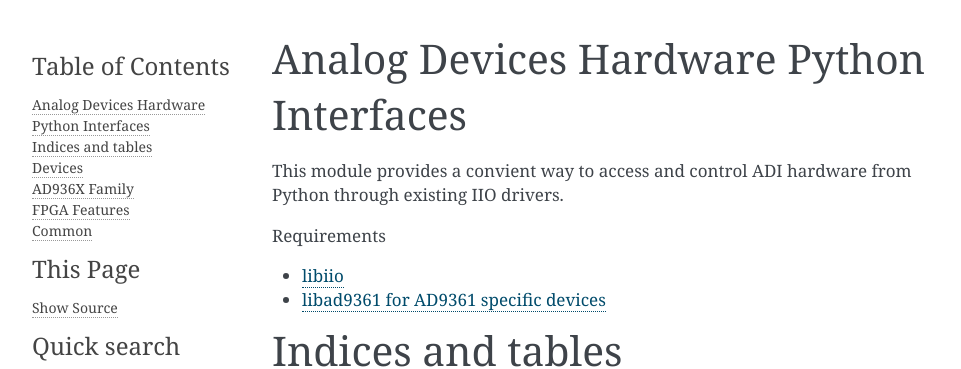
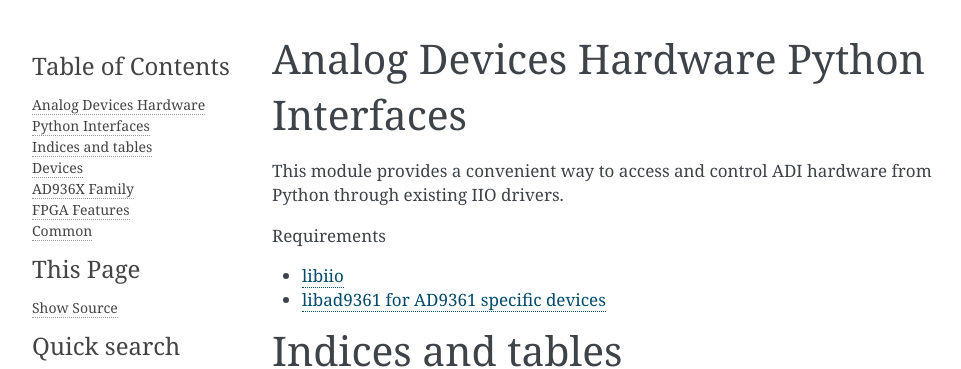
Before and after one commit to tfcollins/PythonInterfaces, a Sphinx documentation site: the page built from doc/source/index.rst, in a window 1280 px wide. Shown: the top 369 px of the page, without its empty margins (148-1109 px from the left). Built offline with Sphinx 7.4.7, drawn with Linux system fonts in a browser that asks for light colours; some of the changed lines change nothing that is shown.

Commit message:
Update doc
Signed-off-by: Travis F. Collins <travis.collins@analog.com>

```diff
--- a/doc/source/conf.py
+++ b/doc/source/conf.py
@@ -27,6 +27,9 @@
 
 # -- General configuration ---------------------------------------------------
 
+# The master toctree document.
+master_doc = 'index'
+
 # Add any Sphinx extension module names here, as strings. They can be
 # extensions coming with Sphinx (named 'sphinx.ext.*') or your custom
 # ones.
@@ -51,4 +54,4 @@
 # Add any paths that contain custom static files (such as style sheets) here,
 # relative to this directory. They are copied after the builtin static files,
 # so a file named "default.css" will overwrite the builtin "default.css".
-html_static_path = ['_static']
+# html_static_path = ['_static']
--- a/doc/source/index.rst
+++ b/doc/source/index.rst
@@ -6,7 +6,7 @@
 Analog Devices Hardware Python Interfaces
 =====================================================================
 
-This module provides a convient way to access and control ADI hardware from Python through existing IIO drivers.
+This module provides a convenient way to access and control ADI hardware from Python through existing IIO drivers.
 
 Requirements
 
@@ -41,16 +41,16 @@
 
 FPGA Features
 ===================
-.. automodule:: adi.DDS
+.. automodule:: adi.dds
    :members:
 
 Common
 ===================
-.. automodule:: adi.RxTx
+.. automodule:: adi.rx_tx
    :members:
 
-.. automodule:: adi.ContextManager
+.. automodule:: adi.context_manager
    :members:
 
-.. automodule:: adi.Attribute
+.. automodule:: adi.attribute
    :members:
```
